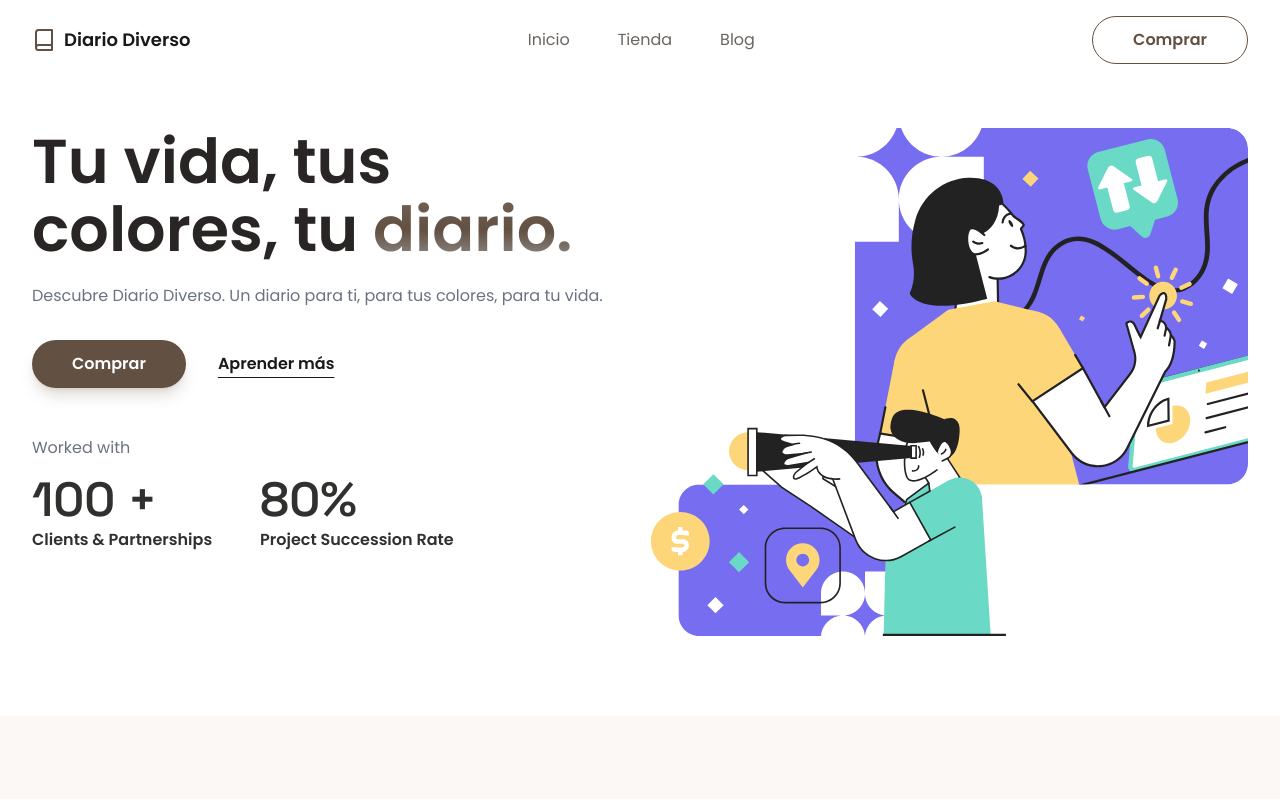
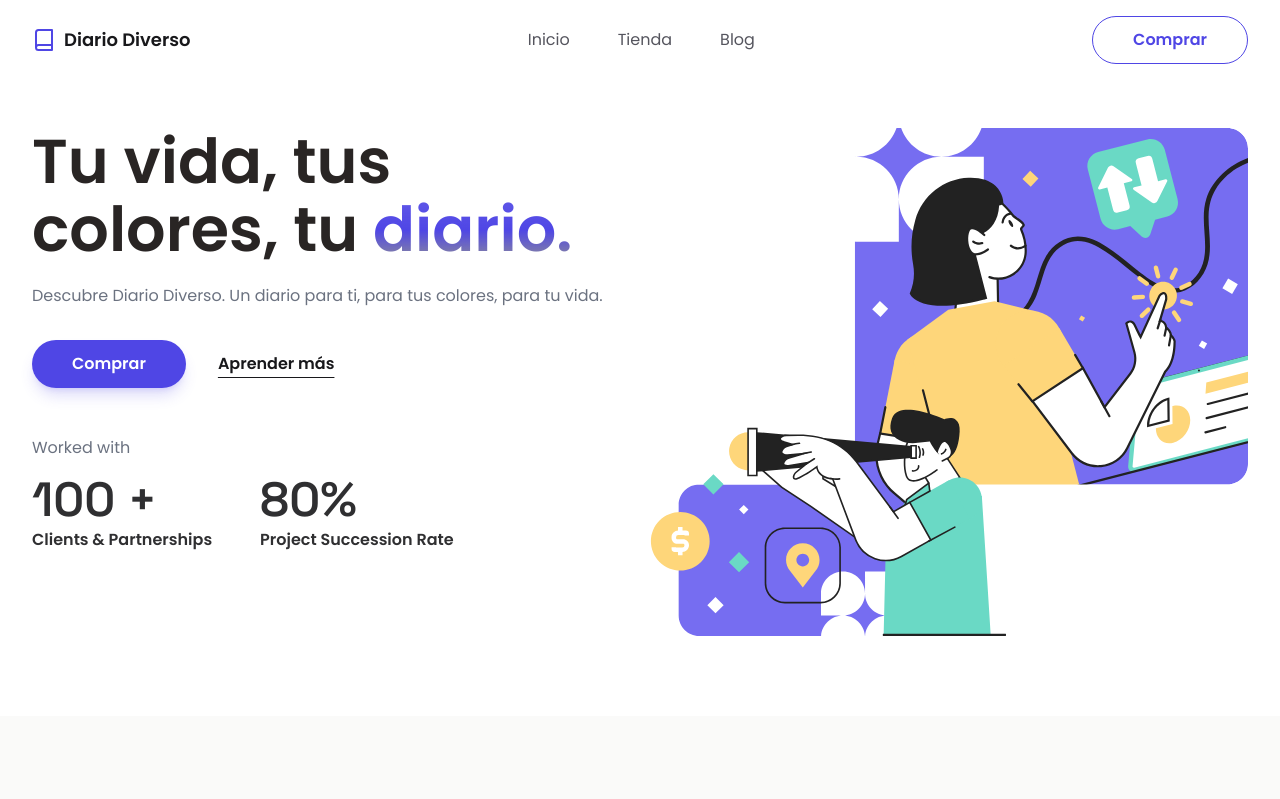
Before and after one commit to johinsDev/diario-diverso-landing, a Next.js app: page / in a window 1280 px wide. Shown: the top 799 px of the page. Built offline with nearby package versions, Linux system fonts and the light colour scheme; what tailwindcss-3d would draw is missing.

Commit message:
call to action

```diff
--- a/app/globals.css
+++ b/app/globals.css
@@ -4,7 +4,7 @@
 
 @layer base {
   :root {
-    --background: 26 100% 100%;
+    /* --background: 26 100% 100%;
     --foreground: 26 5% 10%;
     --card: 26 50% 100%;
     --card-foreground: 26 5% 15%;
@@ -23,6 +23,31 @@
     --border: 26 30% 82%;
     --input: 26 30% 50%;
     --ring: 26 19.5% 32.2%;
+
+      --primary: 42 98.5% 73.7%;
+  --primary-foreground: 0 0% 0%;
+
+
+    --radius: 0.5rem; */
+    --background: 26 100% 100%;
+    --foreground: 243.4 5% 10%;
+    --card: 243.4 50% 90%;
+    --card-foreground: 243.4 5% 15%;
+    --popover: 243.4 100% 95%;
+    --popover-foreground: 243.4 100% 10%;
+    --primary: 243.4 75.4% 58.6%;
+    --primary-foreground: 0 0% 100%;
+    --secondary: 0 0% 13.3%;
+    --secondary-foreground: 0 0% 0%;
+    --muted: 205.4 30% 85%;
+    --muted-foreground: 243.4 5% 35%;
+    --accent: 42 98.5% 73.7%;
+    --accent-foreground: 243.4 5% 15%;
+    --destructive: 0 100% 30%;
+    --destructive-foreground: 243.4 5% 90%;
+    --border: 243.4 30% 50%;
+    --input: 243.4 30% 26%;
+    --ring: 243.4 75.4% 58.6%;
     --radius: 0.5rem;
     /* --background: 244 100% 100%;
     --foreground: 244 5% 10%;
--- a/app/layout.tsx
+++ b/app/layout.tsx
@@ -1,3 +1,5 @@
+import { Footer } from "@/components/shared/footer";
+import { Nav } from "@/components/shared/nav";
 import { cn } from "@/lib/utils";
 import type { Metadata } from "next";
 import { Poppins, Space_Grotesk, } from "next/font/google";
@@ -19,7 +21,11 @@ export default function RootLayout({
 }>) {
   return (
     <html lang="en">
-      <body className={cn('font-poppins overflow-x-hidden', space.variable, poppins.variable)}>{children}</body>
+      <body className={cn('font-poppins overflow-x-hidden', space.variable, poppins.variable)}>
+        <Nav />
+        {children}
+        <Footer />
+      </body>
     </html>
   );
 }
--- a/app/page.tsx
+++ b/app/page.tsx
@@ -1,48 +1,14 @@
 import { AboutUs } from "@/components/home/about-us";
 import { BestSeller } from "@/components/home/best-seller";
+import { CallToAction } from "@/components/home/call-to-action";
 import { Features } from "@/components/home/features";
 import { LatestPost } from "@/components/home/latest-post";
 import { Button } from "@/components/ui/button";
-import { Book } from "lucide-react";
 import Image from "next/image";
-import Link from "next/link";
 
 
 export default function Home() {
-  return (<>
-    <header className="sticky top-0 flex h-20 items-center gap-4 w-full bg-white z-50">
-      <nav className="hidden container mx-auto w-full flex-col gap-6 text-lg md:flex md:flex-row md:items-center md:gap-5 md:text-base lg:gap-12">
-        <Link
-          href="#"
-          className="flex items-center gap-2 text-lg font-semibold mr-auto"
-        >
-          <Book className="h-6 w-6 text-primary" />
-          <span>Diario Diverso</span>
-        </Link>
-
-        <Link
-          href="#"
-          className="text-muted-foreground transition-colors hover:text-primary"
-        >
-          Inicio
-        </Link>
-        <Link
-          href="#"
-          className="text-muted-foreground transition-colors hover:text-primary"
-        >
-          Tienda
-        </Link>
-        <Link
-          href="#"
-          className="text-muted-foreground transition-colors hover:text-primary"
-        >
-          Blog
-        </Link>
-
-        <Button size={'xl'} variant={"outline"} className="ml-auto">Comprar</Button>
-      </nav>
-    </header>
-
+  return (
     <main className="flex min-h-screen flex-col container">
       <section className="flex items-stretch gap-5 w-full pt-12">
         <div className="flex-1">
@@ -89,7 +55,8 @@ export default function Home() {
       <Features />
 
       <LatestPost />
+
+      <CallToAction />
     </main >
-  </>
   );
 }
--- a/components/home/best-seller.tsx
+++ b/components/home/best-seller.tsx
@@ -5,7 +5,7 @@ import { Button } from "../ui/button"
 const IMAGES = ['/habit.jpg', '/aventuras.jpg', '/crecimiento.jpg', '/lectura.jpg']
 
 export function BestSeller() {
-  return <section className="full-width bg-[#F0E9DE]/30 mt-20">
+  return <section className="full-width bg-stone-50 mt-20">
     <div className="container mx-auto text-center py-20">
       <div className="text-gray-600">
         BEST SELLER
--- /dev/null
+++ b/components/home/call-to-action.tsx
@@ -0,0 +1,27 @@
+import Image from "next/image";
+import { Button } from "../ui/button";
+
+export function CallToAction() {
+  return <section className="relative pb-24 overflow-hidden full-width">
+    <div className="bg-stone-50 w-screen top-1/2 bottom-0 absolute" />
+
+    <div className="container mx-auto">
+      <div className="relative bg-[#766DF1] rounded-lg px-16 py-12 text-left overflow-hidden">
+        <div className="w-1/2">
+          <h2 className="text-h2 leading-h2 text-white font-semibold">
+            Ready to transform
+            your digital presence?
+          </h2>
+
+          <div className="text-gray-200 mt-4 text-xl">
+            Let us transform your digital business in just a month.
+          </div>
+
+          <Button className="mt-8 px-12 font-semibold" variant={"secondary"}>Get Started</Button>
+        </div>
+
+        <Image src="/hero.svg" width={512} height={512} alt="CTA" className="absolute right-0 top-0 w-3/4" />
+      </div>
+    </div>
+  </section>
+}
--- a/components/home/features.tsx
+++ b/components/home/features.tsx
@@ -2,7 +2,7 @@ import { Laptop } from "lucide-react"
 import Image from "next/image"
 
 export function Features() {
-  return <section className="full-width bg-[#F0E9DE]/30">
+  return <section className="full-width bg-stone-50">
     <div className="container mx-auto text-center py-20">
       <div className="text-gray-600">SERVICES</div>
       <div className="text-h2 leading-h2 font-space font-bold">Our Expertise</div>
--- a/components/home/latest-post.tsx
+++ b/components/home/latest-post.tsx
@@ -23,7 +23,7 @@ export function LatestPost() {
             </div>
 
             <div className="bg-white p-5 pt-10 text-left text-black group-hover:text-white group-hover:bg-primary relative">
-              <div className="uppercase bg-primary text-white group-hover:bg-accent group-hover:text-primary absolute -top-5 rounded h-10 p-2 px-6 py-2 text-base font-semibold">
+              <div className="uppercase bg-primary text-white group-hover:bg-amber-200 group-hover:text-black absolute -top-5 rounded h-10 p-2 px-6 py-2 text-base font-semibold">
                 General
               </div>
 
--- /dev/null
+++ b/components/shared/footer.tsx
@@ -0,0 +1,76 @@
+import { Button } from "@/components/ui/button";
+import { Input } from "@/components/ui/input";
+import { Book, Facebook, Instagram, Twitter, Youtube } from "lucide-react";
+import Link from "next/link";
+
+export function Footer() {
+  return (
+    <footer className="bg-stone-50 pb-20">
+      <div className="container mx-auto">
+        <div className="flex items-start justify-between">
+          <div>
+            <div className="flex items-center gap-2">
+              <Book className="h-8 w-8 text-primary" />
+              <h3 className="text-h3 font-space font-semibold">
+                Diario Diverso
+              </h3>
+            </div>
+
+            <div className="text-gray-500 mb-4 mt-1">
+              DigiCraft is a digital marketing agency based on planet earth established © 2023.
+            </div>
+          </div>
+
+          <ul className="space-y-2">
+            <li className="font-semibold pb-2">
+              Menu
+            </li>
+            <li>
+              <Link href="#" className="text-gray-500 hover:text-primary">Inicio</Link>
+            </li>
+            <li>
+              <Link href="#" className="text-gray-500 hover:text-primary">Tienda</Link>
+            </li>
+            <li>
+              <Link href="#" className="text-gray-500 hover:text-primary">Blog</Link>
+            </li>
+            <li>
+              <Link href="#" className="text-gray-500 hover:text-primary">Contacto</Link>
+            </li>
+          </ul>
+        </div>
+
+
+        <div className="flex items-end justify-between">
+          <div className="w-3/5">
+            <h5 className="text-h5 font-semibold">Subscribe to Newsletter</h5>
+            <div className="text-gray-500 mb-4 mt-1">Stay updated on the latest in digital trends and insights.</div>
+
+            <div className="flex items-center gap-2">
+              <Input type="email" placeholder="Enter your email" />
+              <Button className="rounded px-2" size='xl'>Subscribir</Button>
+            </div>
+          </div>
+
+          <div className="flex items-center gap-4 w-2/5 justify-end">
+            <Link href="#" className="text-primary">
+              <Instagram className="size-[50px] text-primary" />
+            </Link>
+
+            <Link href="#" className="text-primary">
+              <Twitter className="size-[50px] text-primary" />
+            </Link>
+
+            <Link href="#" className="text-primary">
+              <Youtube className="size-[50px] text-primary" />
+            </Link>
+
+            <Link href="#" className="text-primary">
+              <Facebook className="size-[50px] text-primary" />
+            </Link>
+          </div>
+        </div>
+      </div>
+    </footer>
+  )
+}
--- /dev/null
+++ b/components/shared/nav.tsx
@@ -0,0 +1,38 @@
+import { Button } from "@/components/ui/button";
+import { Book } from "lucide-react";
+import Link from "next/link";
+
+export function Nav() {
+  return <header className="sticky top-0 flex h-20 items-center gap-4 w-full bg-white z-50">
+    <nav className="hidden container mx-auto w-full flex-col gap-6 text-lg md:flex md:flex-row md:items-center md:gap-5 md:text-base lg:gap-12">
+      <Link
+        href="#"
+        className="flex items-center gap-2 text-lg font-semibold mr-auto"
+      >
+        <Book className="h-6 w-6 text-primary" />
+        <span>Diario Diverso</span>
+      </Link>
+
+      <Link
+        href="#"
+        className="text-muted-foreground transition-colors hover:text-primary"
+      >
+        Inicio
+      </Link>
+      <Link
+        href="#"
+        className="text-muted-foreground transition-colors hover:text-primary"
+      >
+        Tienda
+      </Link>
+      <Link
+        href="#"
+        className="text-muted-foreground transition-colors hover:text-primary"
+      >
+        Blog
+      </Link>
+
+      <Button size={'xl'} variant={"outline"} className="ml-auto">Comprar</Button>
+    </nav>
+  </header>
+}
--- a/components/ui/button.tsx
+++ b/components/ui/button.tsx
@@ -15,7 +15,7 @@ const buttonVariants = cva(
         outline:
           "border border-primary text-primary bg-background hover:bg-primary/5",
         secondary:
-          "bg-secondary text-secondary-foreground hover:bg-secondary/80 shadow-lg shadow-secondary/20",
+          "bg-secondary text-secondary-foreground hover:bg-secondary/80 shadow-lg shadow-secondary/20 text-white",
         ghost: "hover:bg-accent hover:text-accent-foreground",
         link: "text-foreground decoration-foreground underline underline-offset-8 decoration-0 hover:text-primary",
       },
--- /dev/null
+++ b/components/ui/input.tsx
@@ -0,0 +1,25 @@
+import * as React from "react"
+
+import { cn } from "@/lib/utils"
+
+export interface InputProps
+  extends React.InputHTMLAttributes<HTMLInputElement> { }
+
+const Input = React.forwardRef<HTMLInputElement, InputProps>(
+  ({ className, type, ...props }, ref) => {
+    return (
+      <input
+        type={type}
+        className={cn(
+          "flex h-12 w-full rounded bg-background px-3 py-2 text-sm ring-offset-background file:border-0 file:bg-transparent file:text-sm file:font-medium placeholder:text-muted-foreground focus-visible:outline-none focus-visible:ring-0 focus-visible:ring-ring focus-visible:ring-offset-0 disabled:cursor-not-allowed disabled:opacity-50",
+          className
+        )}
+        ref={ref}
+        {...props}
+      />
+    )
+  }
+)
+Input.displayName = "Input"
+
+export { Input }
```
